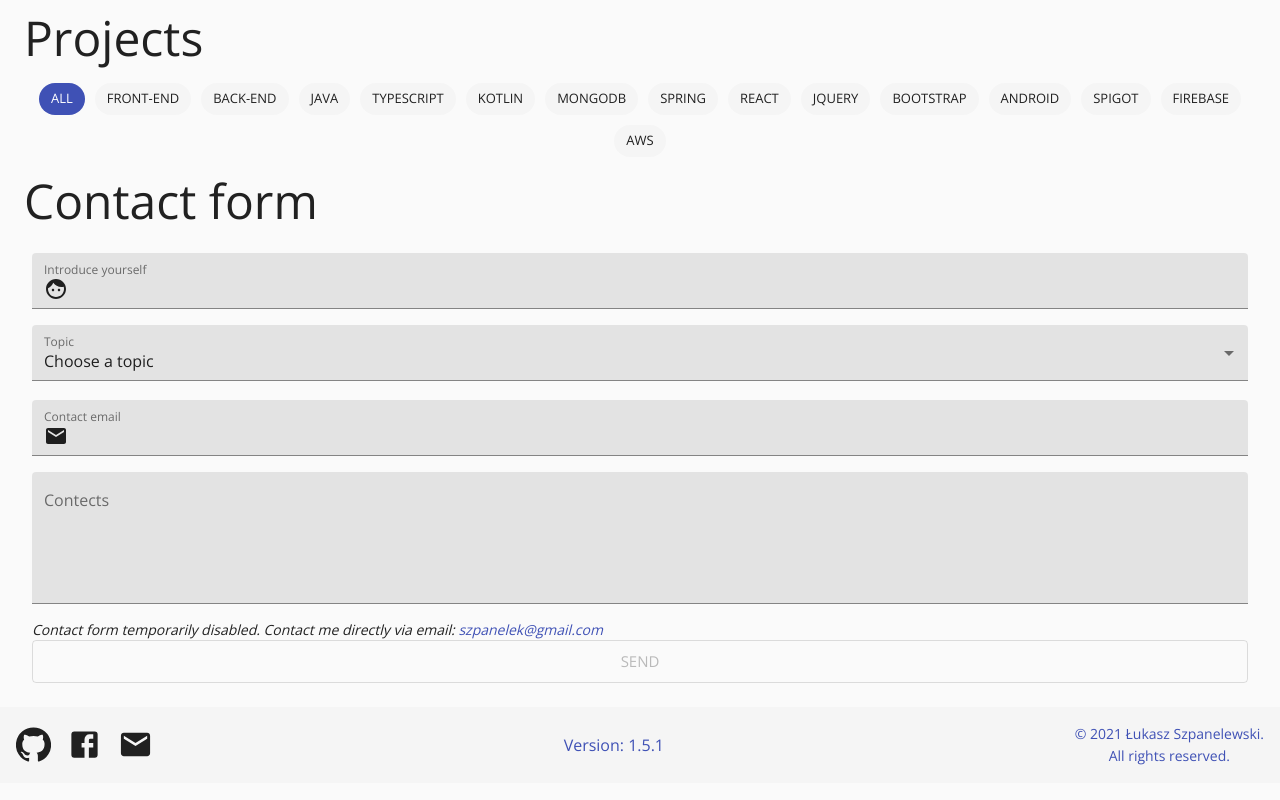
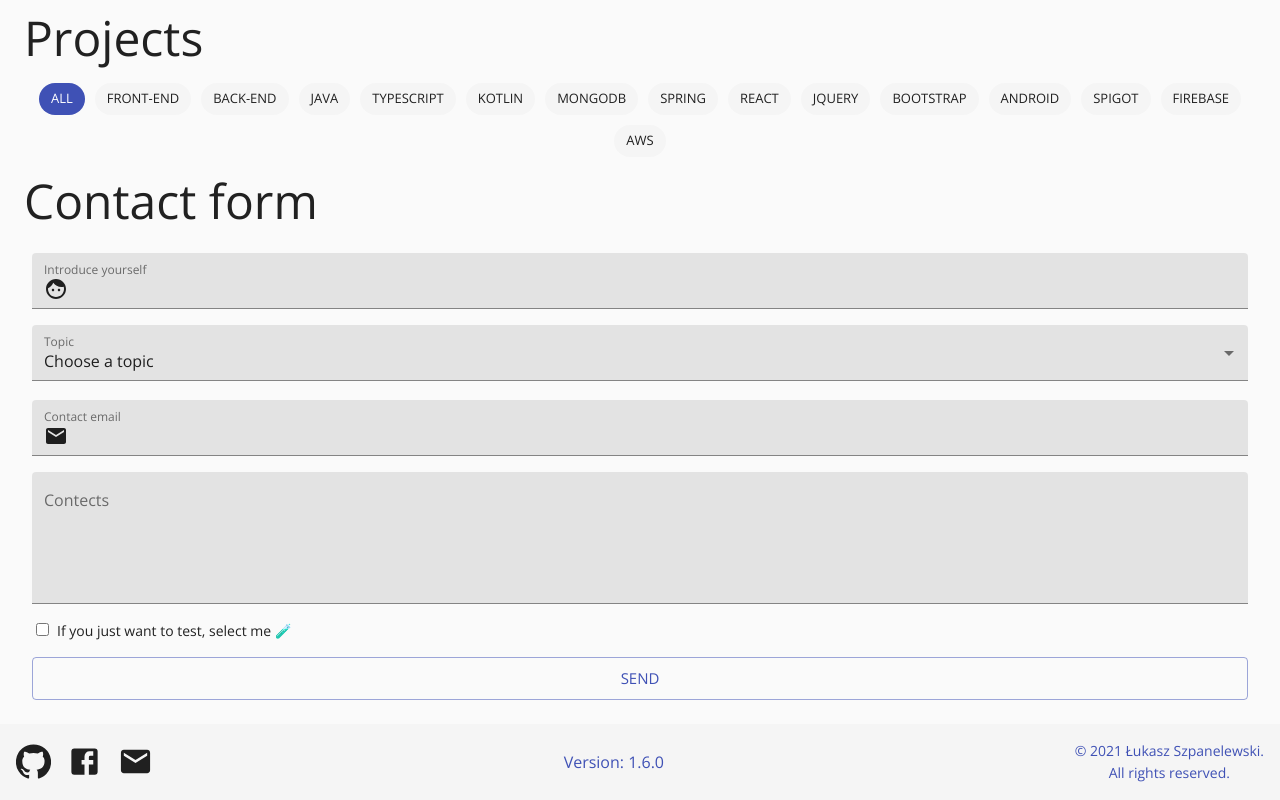
Before and after one commit to szpanel/szpanel-portfolio, a React (Create React App) app: page / in a window 1280 px wide. Shown: the part 1339-2139 px from the top of the page. Built offline with nearby package versions, Linux system fonts and the light colour scheme.

Commit message:
feat(contact): Adapting the contact form for correct communication with backend
Also, a test checkbox have been introduced.

```diff
--- a/package.json
+++ b/package.json
@@ -1,6 +1,6 @@
 {
   "name": "szpanel-portfolio",
-  "version": "1.5.1",
+  "version": "1.6.0",
   "private": true,
   "engines": {
     "npm": "6.14.11",
@@ -33,7 +33,7 @@
     "react-i18next": "11.10.0",
     "react-router-dom": "^5.2.0",
     "react-scripts": "5.0.0",
-    "recaptcha-v3": "^1.8.0",
+    "recaptcha-v3": "^1.10.0",
     "serve": "^12.0.0",
     "styled-components": "^5.2.1",
     "typescript": "^4.5.4",
--- a/src/locales/ITranslation.ts
+++ b/src/locales/ITranslation.ts
@@ -33,8 +33,13 @@ export default interface ITranslation {
         topic: string,
         contactEmail: string,
         content: string,
+        testingInfo: string;
+        testResponseMessage: string;
+        emailSuccessfullySent: string,
+        errorSendingEmail: string,
         formTemporaryDisabled?: string,
         sendBtn: string,
+        sendingBtn: string,
         topics: {
             NONE: string,
             ORDER: string,
--- a/src/locales/translations/en.ts
+++ b/src/locales/translations/en.ts
@@ -23,9 +23,14 @@ const en: ITranslation = {
         caption: "Contact form",
         contactEmail: "Contact email",
         content: "Contects",
+        testingInfo: "If you just want to test, select me 🧪",
+        testResponseMessage: "The message was not sent. It's just a test 🥸",
         introduceYourself: "Introduce yourself",
         sendBtn: "Send",
+        sendingBtn: "Sending...",
         topic: "Topic",
+        emailSuccessfullySent: "Message have been sent 🤠",
+        errorSendingEmail: "An error ocurred while sending a message 😞",
         formTemporaryDisabled: "Contact form temporarily disabled. Contact me directly via email:",
         topics: {
             NONE: "Choose a topic",
--- a/src/locales/translations/pl.ts
+++ b/src/locales/translations/pl.ts
@@ -24,9 +24,14 @@ const pl: ITranslation = {
         caption: "Formularz kontaktowy",
         contactEmail: "Email kontaktowy",
         content: "Treść",
+        testingInfo: "Jeżeli chcesz tylko przetestować, zaznacz mnie 🧪",
+        testResponseMessage: "Wiadomość nie została wysłana. To tylko test 🥸",
         introduceYourself: "Przedstaw się",
         sendBtn: "Wyślij",
+        sendingBtn: "Wysyłanie...",
         topic: "Temat",
+        emailSuccessfullySent: "Wiadomość została wysłana 🤠",
+        errorSendingEmail: "Wystąpił problem podczas wysyłania wiadomości 😞",
         formTemporaryDisabled: "Formularz kontaktowy tymczasowo wyłączony. Skontaktuj się ze mną bezpośrednio poprzez email:",
         topics: {
             NONE: "Wybierz temat",
--- a/src/routes/Contact.tsx
+++ b/src/routes/Contact.tsx
@@ -5,7 +5,6 @@ import {
     FormHelperText,
     InputAdornment,
     InputLabel,
-    Link,
     MenuItem,
     Select,
     TextField,
@@ -16,7 +15,7 @@ import {Field, Form, Formik, FormikHelpers} from "formik";
 import React from "react";
 import * as Yup from "yup";
 import {load} from "recaptcha-v3";
-import {API_URL, SITE_KEY} from "../constans";
+import {API_URL, GOOGLE_RECAPTCHA_SITE_KEY} from "../constans";
 import Alerts, {useAlerts} from "../Alerts";
 import {useTranslation} from "react-i18next";
 
@@ -25,11 +24,12 @@ interface IContactForm {
     topic: string,
     email: string,
     content: string,
+    test: boolean,
 }
 
-interface ContactRecaptchaResponse {
+interface ContactResponse {
     success: boolean,
-    message: string
+    error: any
 }
 
 /** FORMIK **/
@@ -38,7 +38,8 @@ const initialValues = {
     recipient: "",
     topic: 'NONE',
     email: "",
-    content: ""
+    content: "",
+    test: false,
 }
 
 const validationSchema = Yup.object().shape({
@@ -57,18 +58,40 @@ const Contact = () => {
     const [alertList, addAlert, removeAlert] = useAlerts();
     const {t} = useTranslation();
 
-    const onSubmit = async (values: IContactForm, {setSubmitting}: FormikHelpers<any>) => {
+    const onSubmit = async (
+        values: IContactForm,
+        {setSubmitting, resetForm}: FormikHelpers<any>
+    ) => {
         setSubmitting(true);
-        const response = await (await load(SITE_KEY)).execute("submit");
-        fetch(`${API_URL}/contact`, {
-            method: "POST",
-            headers: {"Content-Type": "application/json"},
-            body: JSON.stringify({token: response, ...values})
-        }).then(result => result.json())
-            .then(result => result as ContactRecaptchaResponse)
-            .then(response =>
-                addAlert({type: response.success ? "success" : "error", message: response.message})
-            );
+        try {
+            const recaptchaResponse = await (await load(GOOGLE_RECAPTCHA_SITE_KEY)).execute("submit");
+            const response = await fetch(`${API_URL}/contact`, {
+                method: "POST",
+                headers: {"Content-Type": "application/json"},
+                body: JSON.stringify({token: recaptchaResponse, ...values})
+            });
+            const {success} = await (response.json()) as ContactResponse;
+            const alertType = success ? (values.test ? 'info' : 'success') : 'error';
+            const alertMessage = success ?
+                (
+                    values.test ? t('contactForm.testResponseMessage')
+                        : t('contactForm.emailSuccessfullySent')
+                )
+                : t('contactForm.errorSendingEmail');
+            addAlert({
+                type: alertType,
+                message: alertMessage
+            });
+            resetForm();
+            setSubmitting(false);
+        } catch (error) {
+            addAlert({
+                type: 'error',
+                message: t('contactForm.errorSendingEmail'),
+            });
+            console.log(`'Error occurred while sending email: ${error}`);
+            setSubmitting(false);
+        }
     }
 
     return (
@@ -174,16 +197,28 @@ const Contact = () => {
                                 rows={5}/>
                         </Box>
                         <Box p={1} width={1}>
-                            <em>{t('contactForm.formTemporaryDisabled')}&nbsp;
-                                <Link color="primary" href="mailto:szpanelek@gmail.com">szpanelek@gmail.com</Link>
-                            </em>
+                            <label>
+                                <Field
+                                    style={{marginRight: 8}}
+                                    type='checkbox'
+                                    name='test'
+                                />
+                                {t('contactForm.testingInfo')}
+                            </label>
+                        </Box>
+                        <Box p={1} width={1}>
                             <Button
                                 type="submit"
-                                disabled={true}
+                                disabled={isSubmitting}
                                 variant="outlined"
                                 color="primary"
                                 size="large"
-                                fullWidth>{t('contactForm.sendBtn')}</Button>
+                                fullWidth
+                            >
+                                {
+                                    !isSubmitting ? t('contactForm.sendBtn') : t('contactForm.sendingBtn')
+                                }
+                            </Button>
                         </Box>
                     </Form>
                 )}
```
Also changed, not shown: 1 other file (tests, documents, lock files or other folders).
